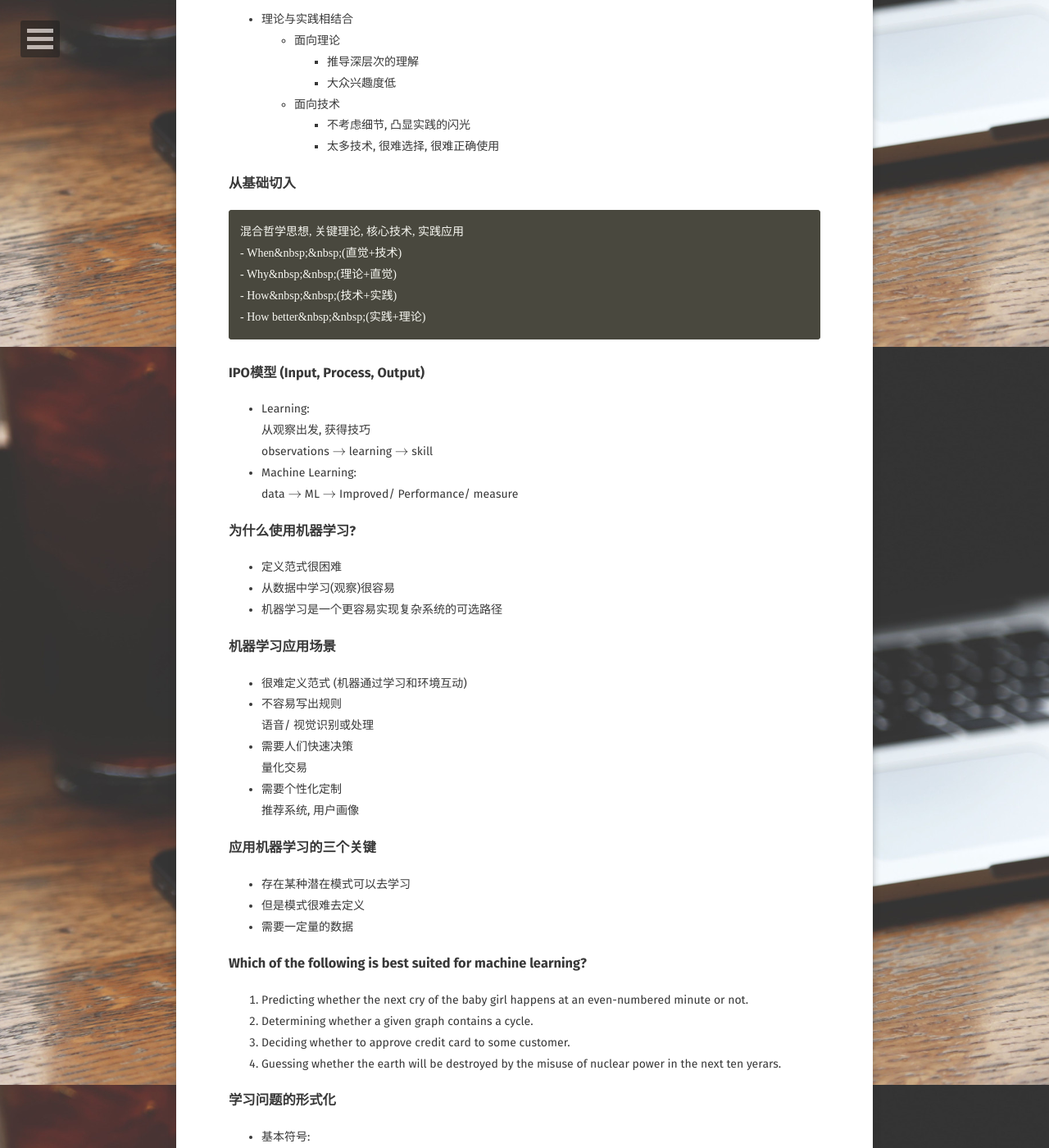
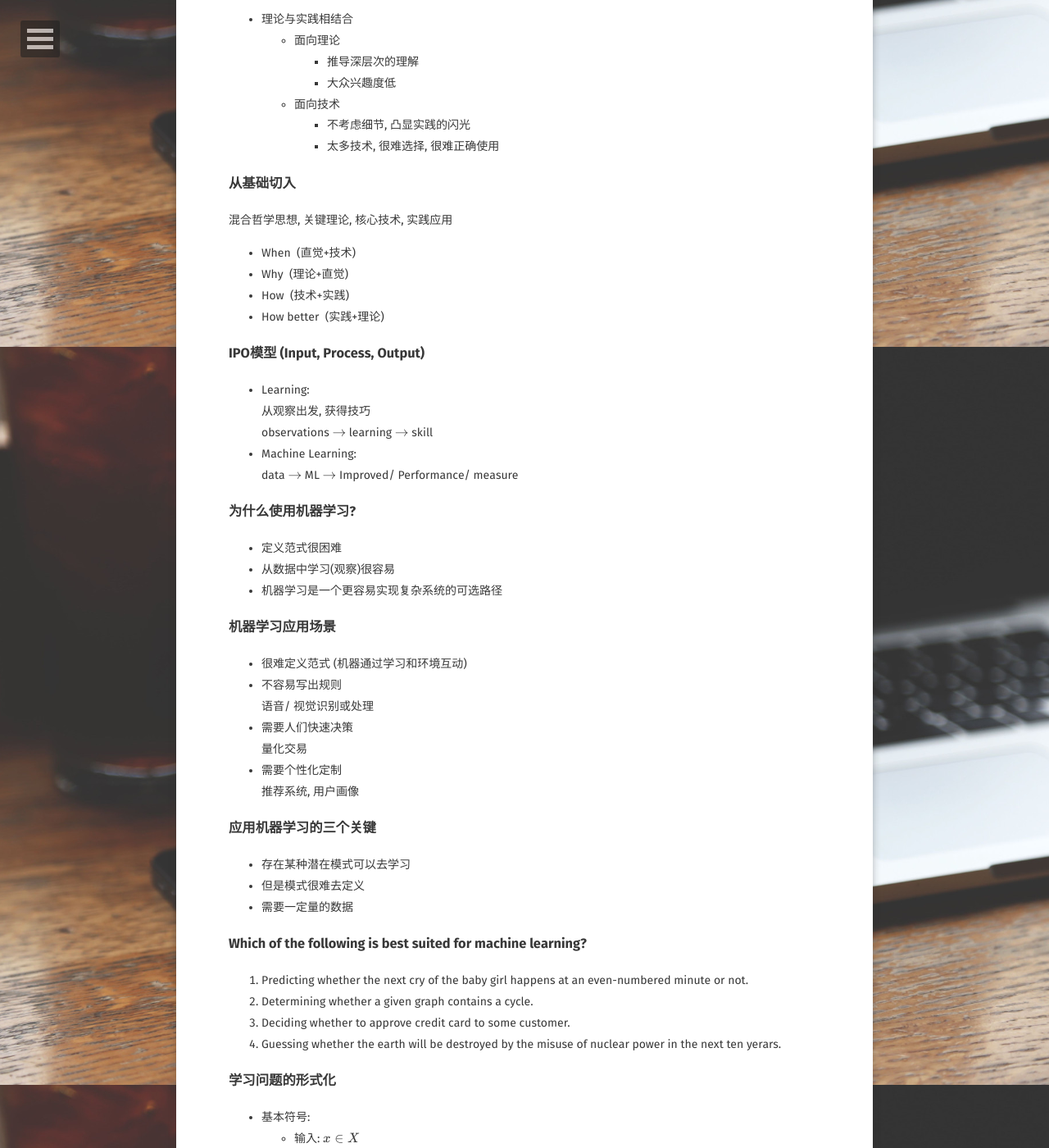
Before and after one commit to Yestercafe/Yestercafe.github.io, a Jekyll site: the page built from _posts/2019-05-31-人工智能概论.md, in a window 1280 px wide and 1400 px high, scrolled down 477 px. Shown: the whole window at 82% size. Built offline with Jekyll 4.4.1, drawn with Linux system fonts in a browser that asks for light colours; some web fonts are replaced; formulas are drawn with MathJax 3; comment, search, counter and statistics services are not loaded; some of the changed lines change nothing that is shown; some of the changed text lies outside the part shown.

Commit message:
Fix wrong LaTeX characters and markdown format

```diff
--- a/_posts/2019-05-31-人工智能概论.md
+++ b/_posts/2019-05-31-人工智能概论.md
@@ -21,11 +21,11 @@ comments: true
 		- 太多技术, 很难选择, 很难正确使用
 
 ### 从基础切入
-	混合哲学思想, 关键理论, 核心技术, 实践应用
-	- When&nbsp;&nbsp;(直觉+技术)
-	- Why&nbsp;&nbsp;(理论+直觉)
-	- How&nbsp;&nbsp;(技术+实践)
-	- How better&nbsp;&nbsp;(实践+理论)
+混合哲学思想, 关键理论, 核心技术, 实践应用
+- When&nbsp;&nbsp;(直觉+技术)
+- Why&nbsp;&nbsp;(理论+直觉)
+- How&nbsp;&nbsp;(技术+实践)
+- How better&nbsp;&nbsp;(实践+理论)
 
 ### IPO模型 (Input, Process, Output)
 - Learning:
@@ -66,9 +66,9 @@ data $\rightarrow$ ML $\rightarrow$ Improved/ Performance/ measure
 	- 输出: $y \in Y$
 	- 需要学习的未知模式(目标函数)
 		$f: X \rightarrow Y$
-	- 数据$\doublearrow$训练样本
+	- 数据$\leftrightarrow$训练样本
 		$D=\{(x_{1},y_{1}),(x_{2},y_{2}),...,{x_{N},y_{N}}\}$
-	- 假设$\doublearrow$skill
+	- 假设$\leftrightarrow$skill
 		$\{(x_{n},y_{n})\} from f \rightarrow ML \rightarrow g$
 
 ### 机器学习与数据挖掘的区别
```
